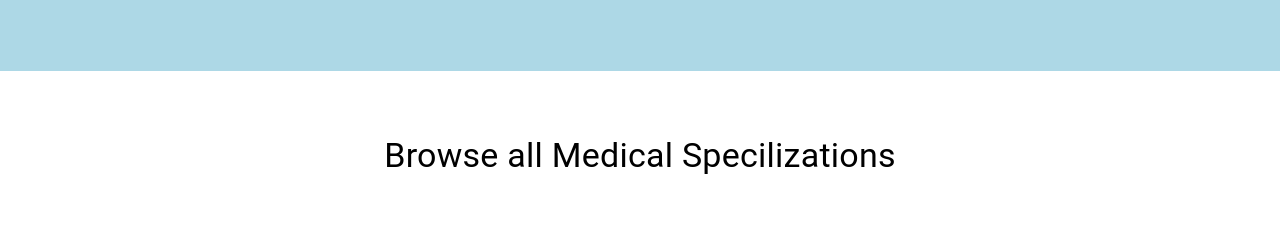
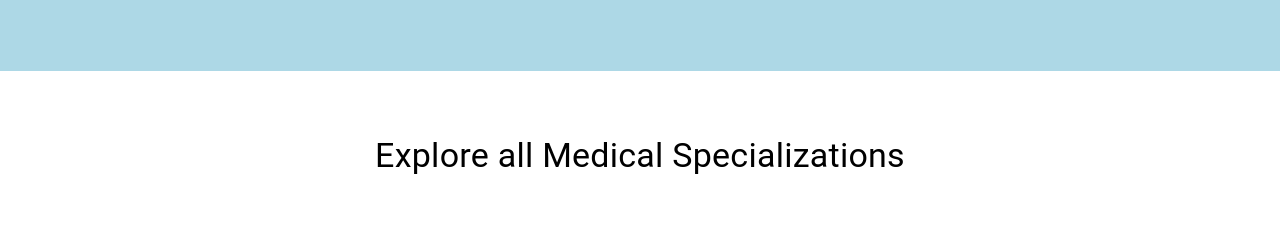
Before and after one commit to Hashtech-Solutions/Health-Care_Frontend, a React (Create React App) app: page / in a window 1280 px wide. Shown: the part 1200-1427 px from the top of the page. Built offline with nearby package versions, Linux system fonts and the light colour scheme.

Commit message:
categories fix

```diff
--- a/src/roles/patient/portal/CategoriesPortal.jsx
+++ b/src/roles/patient/portal/CategoriesPortal.jsx
@@ -5,7 +5,7 @@ export const CategoriesPortal = () => {
   return (
     <Container component="section" sx={{ mt: 8, mb: 4 }}>
       <Typography variant="h4" marked="center" align="center" component="h2">
-        Browse all Medical Specilizations
+        Explore all Medical Specializations
       </Typography>
       <CategoriesLayout />
     </Container>
```
